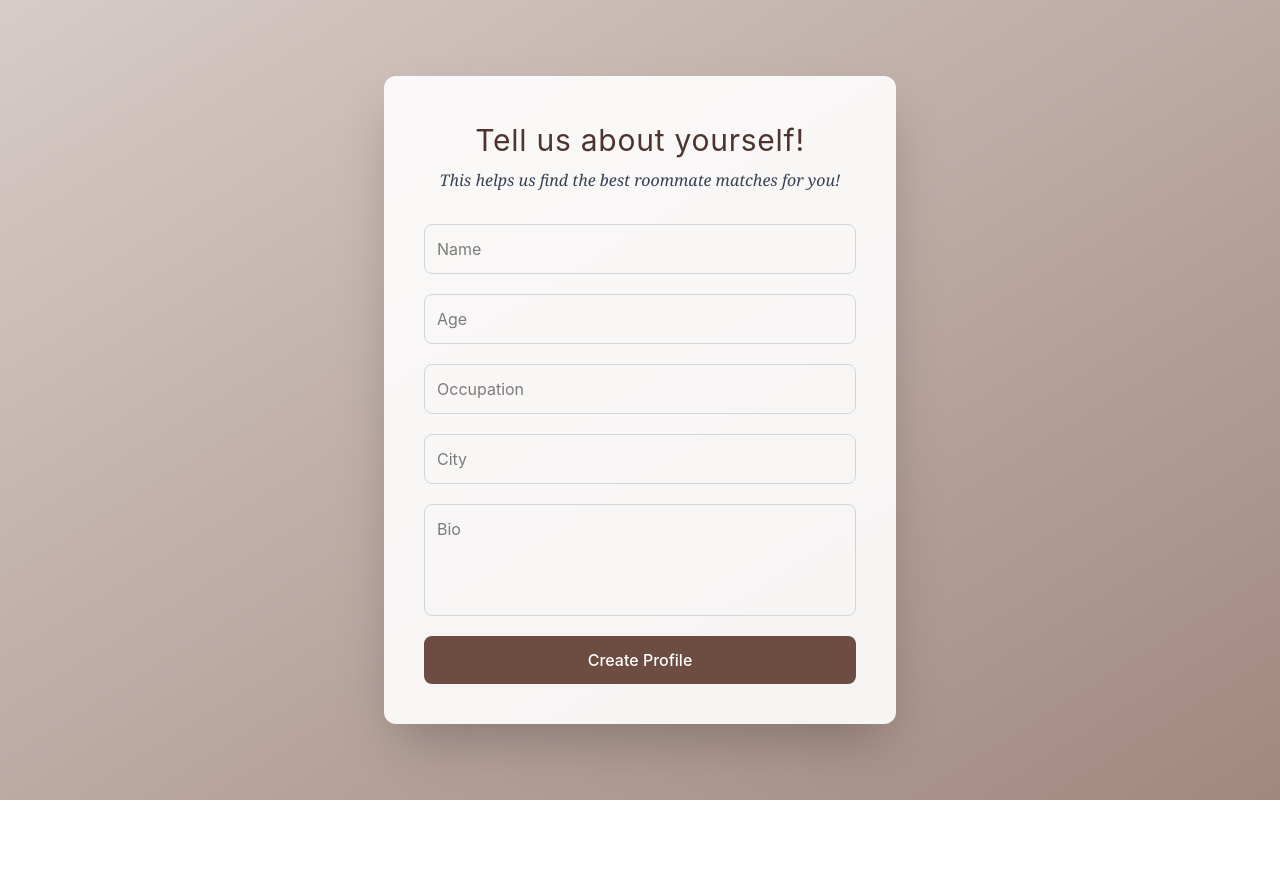
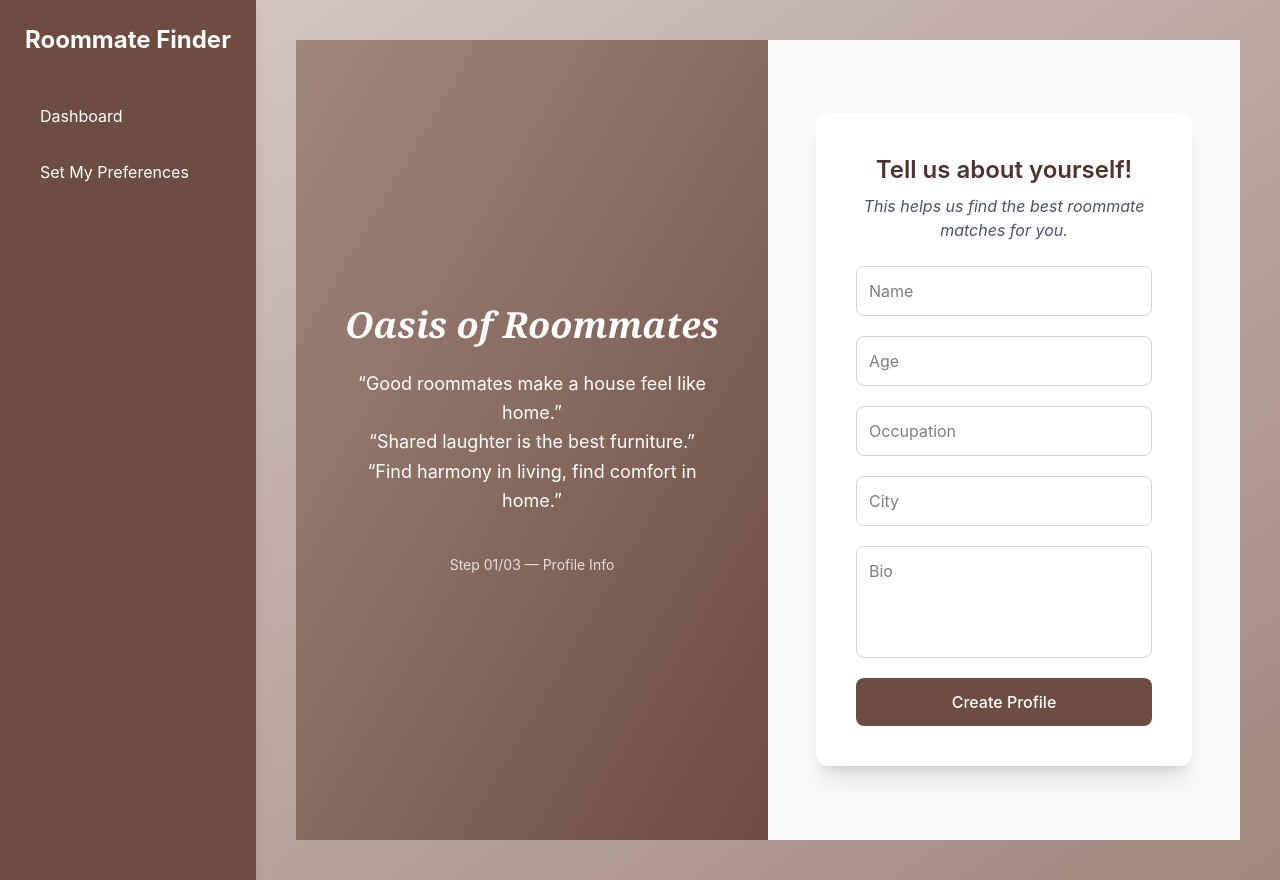
Before and after one commit to HarleenKaur4733/Roommate-Compatibility-UI, a React (Vite) app: page /create-profile in a window 1280 px wide. Before the commit the page ends 800 px from the top, so only its background shows below. Built offline with nearby package versions, Linux system fonts and the light colour scheme; sample sign-in values are in the browser's storage.

Commit message:
Dashboard, sidebar created

```diff
--- a/src/App.jsx
+++ b/src/App.jsx
@@ -6,6 +6,7 @@ import Dashboard from "./pages/Dashboard";
 import ProtectedRoute from "./components/ProtectedRoute";
 import CreateProfile from "./pages/CreateProfile";
 import Preferences from "./pages/Preferences";
+import AppLayout from "./layouts/AppLayout";
 
 function App() {
   return (
@@ -16,29 +17,16 @@ function App() {
         <Route path="/signup" element={<Signup />} />
 
         <Route
-          path="/dashboard"
           element={
             <ProtectedRoute>
-              <Dashboard />
+              <AppLayout />
             </ProtectedRoute>
           }
-        />
-        <Route
-          path="/create-profile"
-          element={
-            <ProtectedRoute>
-              <CreateProfile />
-            </ProtectedRoute>
-          }
-        />
-        <Route
-          path="/preferences"
-          element={
-            <ProtectedRoute>
-              <Preferences />
-            </ProtectedRoute>
-          }
-        />
+        >
+          <Route path="/dashboard" element={<Dashboard />} />
+          <Route path="/create-profile" element={<CreateProfile />} />
+          <Route path="/preferences" element={<Preferences />} />
+        </Route>
       </Routes>
     </BrowserRouter>
   );
--- /dev/null
+++ b/src/api/matchApi.js
@@ -0,0 +1,4 @@
+import axiosInstance from "./axiosInstance";
+
+export const getMatchSuggestions = () =>
+  axiosInstance.get("/matches/suggestions");
--- a/src/api/profileApi.js
+++ b/src/api/profileApi.js
@@ -3,3 +3,5 @@ import axiosInstance from "./axiosInstance";
 export const getMyProfile = () => axiosInstance.get("/profile/me");
 
 export const createProfile = (data) => axiosInstance.post("/profile", data);
+
+export const getAllProfiles = () => axiosInstance.get("/profile/all");
--- /dev/null
+++ b/src/layouts/AppLayout.jsx
@@ -0,0 +1,37 @@
+import { Outlet, useNavigate } from "react-router-dom";
+
+export default function AppLayout() {
+  const navigate = useNavigate();
+
+  return (
+    <div className="flex min-h-screen bg-gradient-to-br from-[#d7ccc8] to-[#a1887f]">
+      {/* Sidebar */}
+      <aside className="w-64 bg-[#6d4c41] text-white flex flex-col p-6 shadow-lg">
+        <h1 className="text-2xl font-bold mb-10 text-center">
+          Roommate Finder
+        </h1>
+
+        <nav className="flex flex-col gap-4">
+          <button
+            className="text-left px-4 py-2 rounded-lg hover:bg-[#5d4037]"
+            onClick={() => navigate("/dashboard")}
+          >
+            Dashboard
+          </button>
+
+          <button
+            className="text-left px-4 py-2 rounded-lg hover:bg-[#5d4037]"
+            onClick={() => navigate("/preferences")}
+          >
+            Set My Preferences
+          </button>
+        </nav>
+      </aside>
+
+      {/* Dynamic page content */}
+      <main className="flex-1 p-10">
+        <Outlet />
+      </main>
+    </div>
+  );
+}
--- a/src/pages/CreateProfile.jsx
+++ b/src/pages/CreateProfile.jsx
@@ -1,5 +1,4 @@
 import { useState } from "react";
-
 import { useNavigate } from "react-router-dom";
 import { createProfile } from "../api/profileApi";
 
@@ -18,74 +17,66 @@ function CreateProfile() {
     e.preventDefault();
     await createProfile(profile);
     console.log("Profile created successfully");
-    navigate("/preferences");
+    navigate("/dashboard");
   };
 
   return (
-    <div className="flex min-h-screen items-center justify-center bg-gradient-to-br from-[#d7ccc8] to-[#a1887f] p-10">
-      <div className="w-full max-w-lg bg-white/90 shadow-2xl rounded-xl p-10">
-        <h1 className="text-3xl  text-[#4e342e] mb-1 text-center leading-relaxed tracking-wide">
+    <div className="flex min-h-screen">
+      {/* Left side with brown gradient and text */}
+      <div className="w-1/2 flex flex-col justify-center items-center bg-gradient-to-br from-[#a1887f] to-[#6d4c41] text-white p-12">
+        <h1 className="text-4xl font-bold mb-6 italic font-serif">
+          Oasis of Roommates
+        </h1>
+        <p className="text-lg leading-relaxed max-w-md text-center">
+          “Good roommates make a house feel like home.” <br />
+          “Shared laughter is the best furniture.” <br />
+          “Find harmony in living, find comfort in home.”
+        </p>
+        <p className="mt-10 text-sm opacity-80">Step 01/03 — Profile Info</p>
+      </div>
+
+      {/* Right side with form */}
+      <div className="w-1/2 flex items-center justify-center bg-gray-50 p-12">
+        <div className="w-full max-w-md bg-white shadow-xl rounded-xl p-10">
+          <h2 className="text-2xl font-semibold text-[#4e342e] mb-2 text-center">
             Tell us about yourself!
-        </h1>
-        <p className="text-gray-700 mb-8 text-center italic font-serif">
-          This helps us find the best roommate matches for you!
+          </h2>
+          <p className="text-gray-600 mb-6 text-center italic">
+            This helps us find the best roommate matches for you.
           </p>
 
           <form onSubmit={handleSubmit} className="flex flex-col gap-5">
             <input
-            className="border border-gray-300 rounded-lg p-3 focus:outline-none focus:ring-2 focus:ring-[#6d4c41] focus:border-[#6d4c41] transition"
+              className="border border-gray-300 rounded-lg p-3 focus:outline-none focus:ring-2 focus:ring-[#6d4c41] transition"
               placeholder="Name"
+              onChange={(e) => setProfile({ ...profile, name: e.target.value })}
+            />
+
+            <input
+              className="border border-gray-300 rounded-lg p-3 focus:outline-none focus:ring-2 focus:ring-[#6d4c41] transition"
+              placeholder="Age"
+              type="number"
+              onChange={(e) => setProfile({ ...profile, age: e.target.value })}
+            />
+
+            <input
+              className="border border-gray-300 rounded-lg p-3 focus:outline-none focus:ring-2 focus:ring-[#6d4c41] transition"
+              placeholder="Occupation"
               onChange={(e) =>
-              setProfile({
-                ...profile,
-                name: e.target.value,
-              })
+                setProfile({ ...profile, occupation: e.target.value })
               }
             />
 
             <input
-            className="border border-gray-300 rounded-lg p-3 focus:outline-none focus:ring-2 focus:ring-[#6d4c41] focus:border-[#6d4c41] transition"
-            placeholder="Age"
-            type="number"
-            onChange={(e) =>
-              setProfile({
-                ...profile,
-                age: e.target.value,
-              })
-            }
-          />
-
-          <input
-            className="border border-gray-300 rounded-lg p-3 focus:outline-none focus:ring-2 focus:ring-[#6d4c41] focus:border-[#6d4c41] transition"
-            placeholder="Occupation"
-            onChange={(e) =>
-              setProfile({
-                ...profile,
-                occupation: e.target.value,
-              })
-            }
-          />
-
-          <input
-            className="border border-gray-300 rounded-lg p-3 focus:outline-none focus:ring-2 focus:ring-[#6d4c41] focus:border-[#6d4c41] transition"
+              className="border border-gray-300 rounded-lg p-3 focus:outline-none focus:ring-2 focus:ring-[#6d4c41] transition"
               placeholder="City"
-            onChange={(e) =>
-              setProfile({
-                ...profile,
-                city: e.target.value,
-              })
-            }
+              onChange={(e) => setProfile({ ...profile, city: e.target.value })}
             />
 
             <textarea
-            className="border border-gray-300 rounded-lg p-3 h-28 resize-none focus:outline-none focus:ring-2 focus:ring-[#6d4c41] focus:border-[#6d4c41] transition"
+              className="border border-gray-300 rounded-lg p-3 h-28 resize-none focus:outline-none focus:ring-2 focus:ring-[#6d4c41] transition"
               placeholder="Bio"
-            onChange={(e) =>
-              setProfile({
-                ...profile,
-                bio: e.target.value,
-              })
-            }
+              onChange={(e) => setProfile({ ...profile, bio: e.target.value })}
             />
 
             <button className="bg-[#6d4c41] hover:bg-[#5d4037] text-white font-medium rounded-lg p-3 transition">
@@ -94,6 +85,7 @@ function CreateProfile() {
           </form>
         </div>
       </div>
+    </div>
   );
 }
 
--- a/src/pages/Dashboard.jsx
+++ b/src/pages/Dashboard.jsx
@@ -1,13 +1,81 @@
-import ThemeToggle from "../components/ThemeToggler";
+import { useEffect, useState } from "react";
+import { getAllProfiles } from "../api/profileApi";
+import { getMatchSuggestions } from "../api/matchApi";
+import { getMyPreferences } from "../api/preferencesApi";
+import { useNavigate } from "react-router-dom";
 
-function Dashboard() {
+export default function Dashboard() {
+  const [profiles, setProfiles] = useState([]);
+  const [suggestions, setSuggestions] = useState([]);
+  const navigate = useNavigate();
+
+  useEffect(() => {
+    async function loadProfiles() {
+      try {
+        await getMyPreferences();
+        const res = await getMatchSuggestions();
+        setSuggestions(res.data);
+        setProfiles(res.data);
+      } catch {
+        const res = await getAllProfiles();
+        setProfiles(res.data);
+      }
+    }
+    loadProfiles();
+  }, []);
+
+  const hasSuggestions = suggestions && suggestions.length > 0;
+
   return (
-    <div className="min-h-screen bg-white dark:bg-gray-900 text-black dark:text-white p-6">
-      <ThemeToggle />
+    <div className="flex min-h-screen bg-gradient-to-br from-[#d7ccc8] to-[#a1887f]">
+      {/* Main content */}
+      <main className="flex-1 p-10">
+        <h2 className="text-3xl font-serif italic text-[#4e342e] mb-8">
+          {hasSuggestions
+            ? "Your Compatibility Suggestions"
+            : "Discover Roommates"}
+        </h2>
 
-      <h1 className="text-2xl font-bold mt-4">Welcome to Dashboard 🎉</h1>
+        {!hasSuggestions && (
+          <p className="text-gray-700 mb-6 italic">
+            Select your preferences to see compatibility scores with other
+            users.
+          </p>
+        )}
+
+        <div className="grid grid-cols-1 md:grid-cols-2 lg:grid-cols-3 gap-6">
+          {hasSuggestions
+            ? suggestions.map((s) => (
+                <div
+                  key={s.userId}
+                  className="bg-white rounded-xl shadow-md p-6 hover:shadow-xl transition"
+                >
+                  <h3 className="text-xl font-semibold text-[#4e342e] mb-2">
+                    {s.name}
+                  </h3>
+                  <p className="text-gray-700">
+                    Compatibility Score:{" "}
+                    <span className="font-bold text-[#6d4c41]">
+                      {s.compatibilityScore}%
+                    </span>
+                  </p>
+                </div>
+              ))
+            : profiles.map((profile) => (
+                <div
+                  key={profile.id}
+                  className="bg-white rounded-xl shadow-md p-6 hover:shadow-xl transition"
+                >
+                  <h3 className="text-xl font-semibold text-[#4e342e] mb-2">
+                    {profile.name}
+                  </h3>
+                  <p className="text-gray-700">{profile.city}</p>
+                  <p className="text-gray-500 italic">{profile.occupation}</p>
+                  <p className="text-sm text-gray-600 mt-2">{profile.bio}</p>
+                </div>
+              ))}
+        </div>
+      </main>
     </div>
   );
 }
-
-export default Dashboard;
--- a/src/utils/onboardingRedirects.js
+++ b/src/utils/onboardingRedirects.js
@@ -9,12 +9,12 @@ export const handleOnboardingRedirect = async (navigate) => {
     return;
   }
 
-  try {
-    await getMyPreferences();
-  } catch (err) {
-    navigate("/preferences");
-    return;
-  }
+  // try {
+  //   await getMyPreferences();
+  // } catch (err) {
+  //   navigate("/preferences");
+  //   return;
+  // }
 
   navigate("/dashboard");
 };
```
Lines whose indentation alone changed are shown as unchanged.
